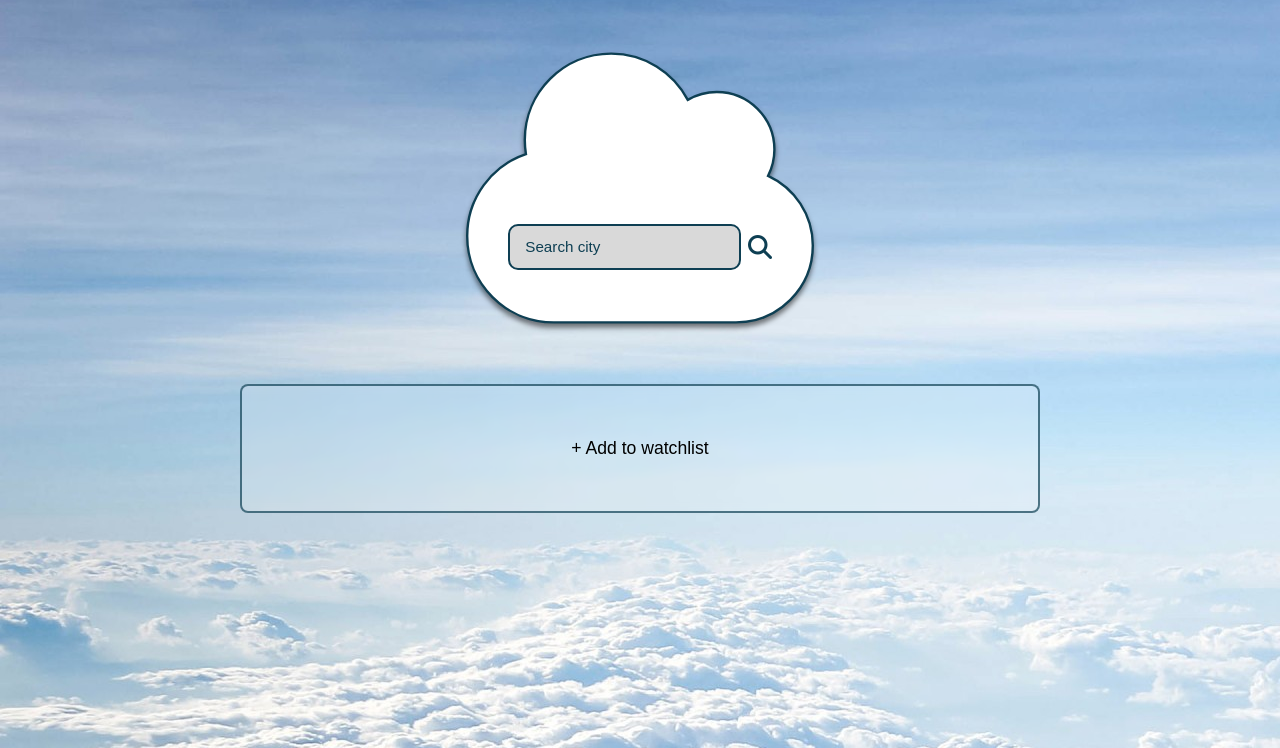
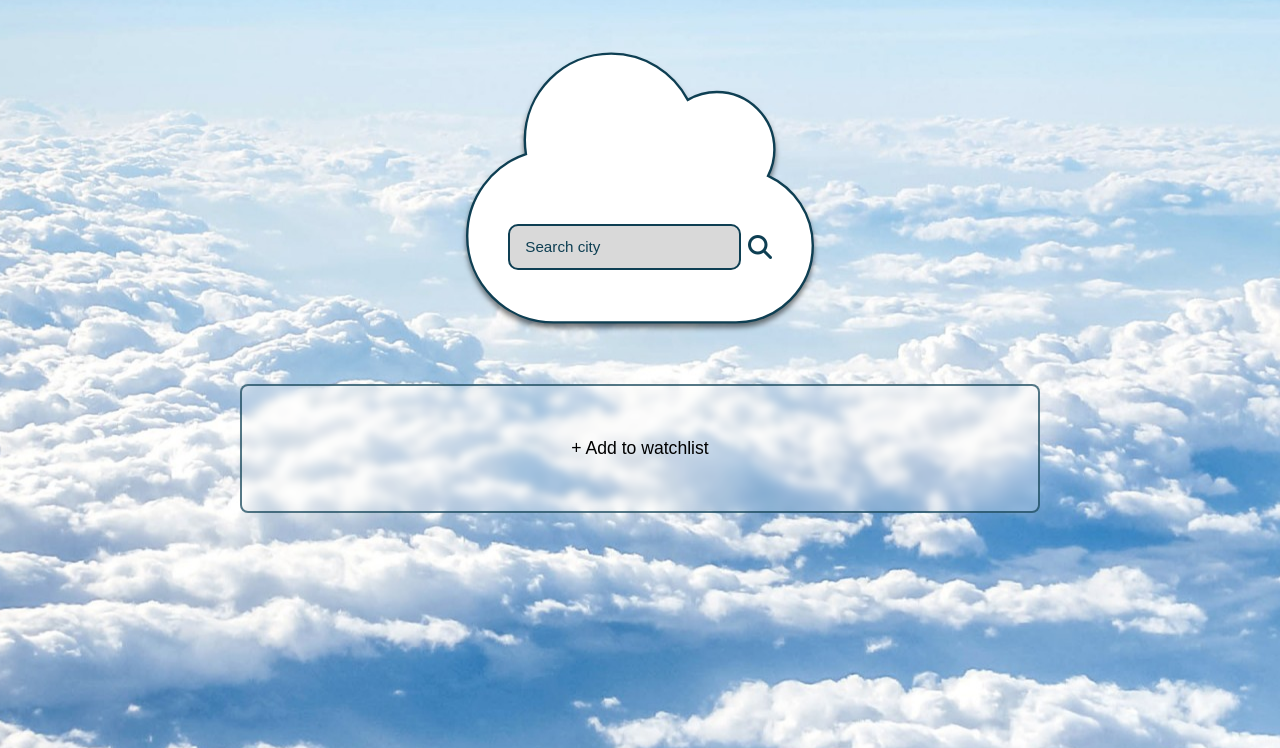
Before and after one commit to ollewarne/weather-app-linkoping, a plain HTML site: page index.html in a window 1280 px wide. Shown: the part 52-800 px from the top of the page. Drawn offline with nearby package versions, Linux system fonts and the light colour scheme; a web font is replaced by a local one.

Commit message:
fixing scale for background

```diff
--- a/style.css
+++ b/style.css
@@ -11,9 +11,11 @@ body {
     display: flex;
     flex-direction: column;
     align-items: center;
-    height: 100vh;
+    /* height: 100vh; */
     font-family: "Inter", system-ui, -apple-system, Segoe UI, Roboto, Helvetica, Arial, sans-serif;
     background: url("./images/clouds.jpg");
+    background-size: fill;
+    background-position: center;
     color: black;
 }
 
```
